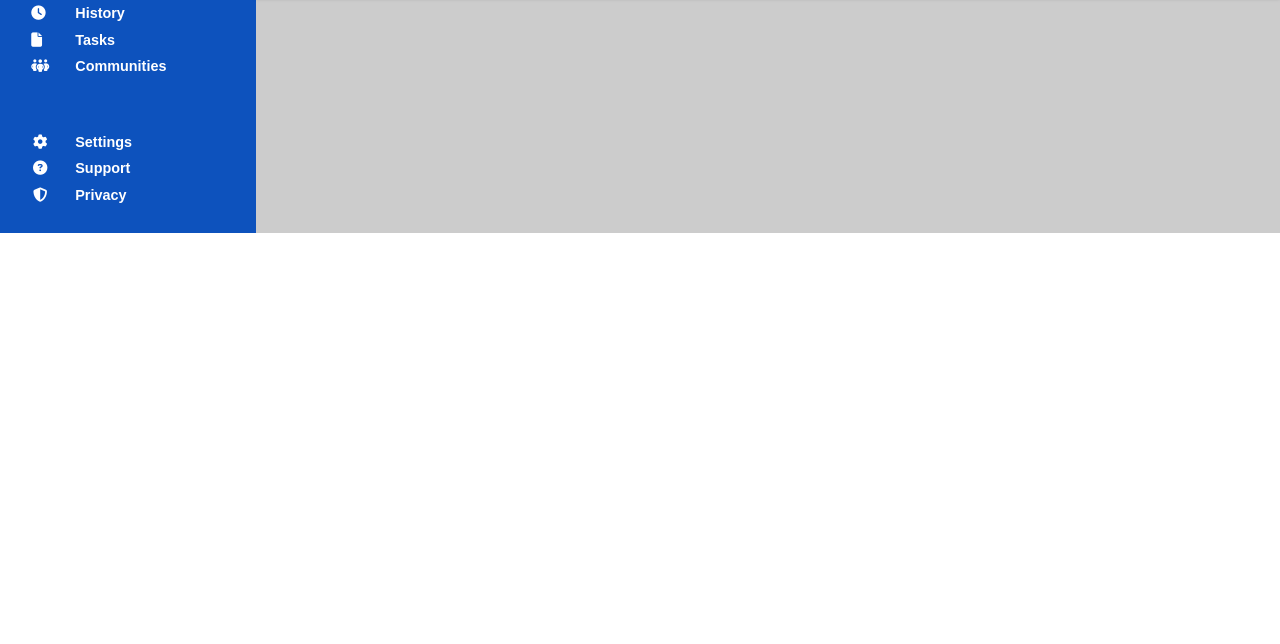
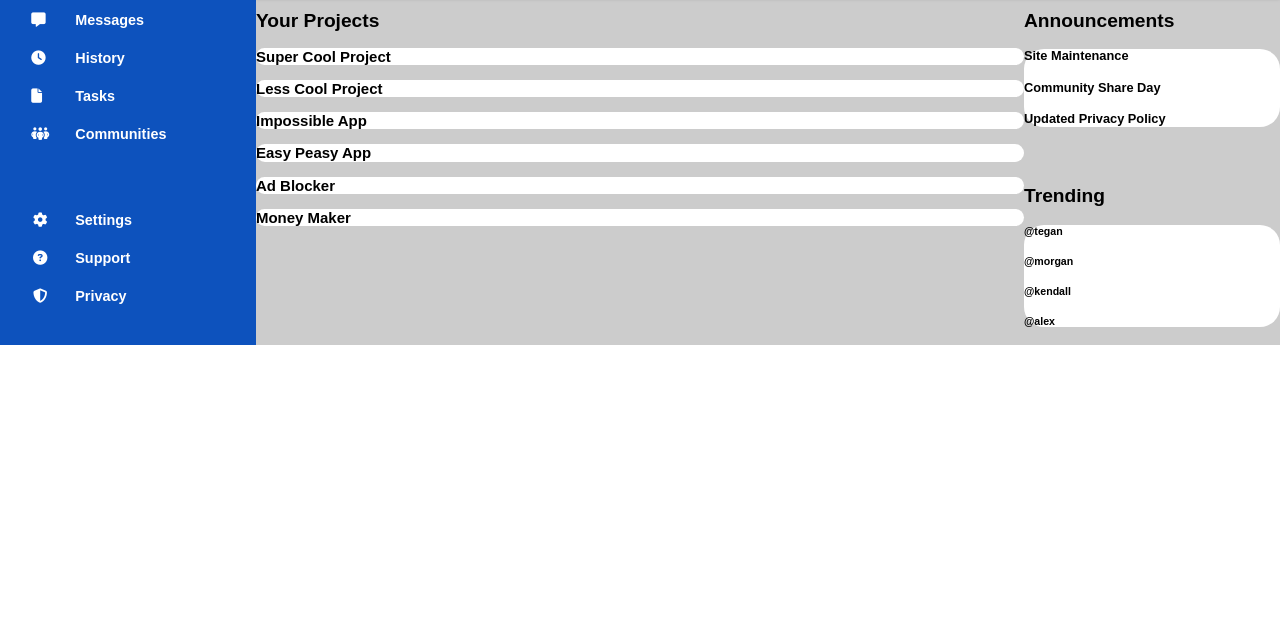
Before and after one commit to bartbroersen1/admin_dashboard, a plain HTML site: page index.html in a window 1280 px wide. Shown: the part 156-800 px from the top of the page. Drawn offline with Linux system fonts and the light colour scheme.

Commit message:
making basic grid layout for mainContent

```diff
--- a/index.html
+++ b/index.html
@@ -61,7 +61,79 @@
                 <button>Share</button>
             </div>
         </div>
-        <div class="mainContent"></div>
+        <div class="mainContent">
+            <div class="projectContainer">
+                <h2>Your Projects</h2>
+                <div class="project">
+                    <h3>Super Cool Project</h3>
+                    <p></p>
+                    <div></div>
+                </div>
+                <div class="project">
+                    <h3>Less Cool Project</h3>
+                    <p></p>
+                    <div></div>
+                </div>
+                <div class="project">
+                    <h3>Impossible App</h3>
+                    <p></p>
+                    <div></div>
+                </div>
+                <div class="project">
+                    <h3>Easy Peasy App</h3>
+                    <p></p>
+                    <div></div>
+                </div>
+                <div class="project">
+                    <h3>Ad Blocker</h3>
+                    <p></p>
+                    <div></div>
+                </div>
+                <div class="project">
+                    <h3>Money Maker</h3>
+                    <p></p>
+                    <div></div>
+                </div>
+            </div>
+            <div class="announcementContainer">
+                <h2>Announcements</h2>
+                <div>
+                    <div class="announcement">
+                        <h4>Site Maintenance</h4>
+                        <p></p>
+                    </div>
+                    <div class="announcement">
+                        <h4>Community Share Day</h4>
+                        <p></p>
+                    </div>
+                    <div class="announcement">
+                        <h4>Updated Privacy Policy</h4>
+                        <p></p>
+                    </div>
+                </div>
+            </div>
+            <div class="trendingContainer">
+                <h2>Trending</h2>
+                <div>
+                    <div class="trending">
+                        <h5>@tegan</h5>
+                        <p></p>
+                    </div>
+                    <div class="trending">
+                        <h5>@morgan</h5>
+                        <p></p>
+                    </div>
+                    <div class="trending">
+                        <h5>@kendall</h5>
+                        <p></p>
+                    </div>
+                    <div class="trending">
+                        <h5>@alex</h5>
+                        <p></p>
+                    </div>
+                </div>
+            </div>
+        </div>
     </div>
 </body>
 </html>
--- a/styles.css
+++ b/styles.css
@@ -163,4 +163,25 @@ ul, li {
 
     background-color: #ccc;
     z-index: -1;
+
+    display: grid;
+    grid-template: 1fr 1fr / 3fr 1fr;
 }
+
+.mainContent .projectContainer {
+    grid-row: 1 / 3;
+}
+
+.mainContent .announcementContainer {
+    grid-column: 2;
+}
+
+.mainContent .trendingContainer {
+    grid-column: 2;
+    grid-row: 2;
+}
+
+.mainContent > div > div {
+    background-color: white;
+    border-radius: 20px;
+}
```
